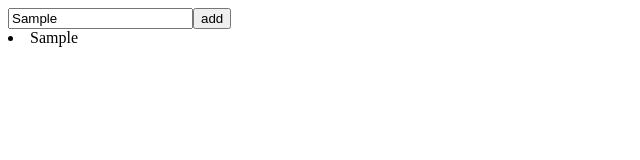
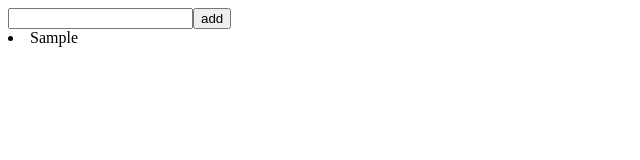
Before and after one commit to Rupesh155/vedam-sem3-web-development, a React (Vite) app: page /p/1 in a window 1280 px wide. Both pictures are taken after typing "Sample" into the empty fields and a click on the button "add". Shown: the top 160 px of the page, without its empty margins (0-640 px from the left). Built offline with nearby package versions, Linux system fonts and the light colour scheme.

Commit message:
[delet-featuresss

```diff
--- a/src/class_05/useReduserDemo.jsx
+++ b/src/class_05/useReduserDemo.jsx
@@ -30,6 +30,19 @@
 import React, { useReducer } from 'react'
 
 const UseReduserDemo = () => {
+
+
+//     let arr=[1,2,3,4,5]
+//     let key=2
+
+
+//   let data1=   arr.filter((_,id)=>{
+//         return id!=key
+
+//     })
+//     console.log(data1);
+
+
 
 
 
@@ -65,26 +78,28 @@ const UseReduserDemo = () => {
         else if(action.type=="add"){
             return{
                ...state,
-               list:[...state.list , state.input]
+               list:[...state.list , state.input],
+               input:""
             }
 
         }
-        // else{
-        //     return{
+        else if(action.type=="d"){
+            return{
+                ...state,
+                list:state.list.filter((_,id)=>id!==action.payload)
 
-        //     }
-        // }
-
+            }
+        }
     }
   let [state,dispatch]=  useReducer(reduser,data)
   return (
     <div>
-        <input  onChange={(e)=>dispatch({type:"inp",payload:e.target.value})}/>
+        <input value={state.input}  onChange={(e)=>dispatch({type:"inp",payload:e.target.value})}/>
         <button  onClick={()=>dispatch({type:"add"})}>add</button>
         {
-            state.list.map((a)=>{
+            state.list.map((a,id)=>{
                 return(<>
-                <li>{a}</li>
+                <li onClick={()=>dispatch({type:"d",payload:id})}>{a}</li>
                 </>)
             })
         }
```
